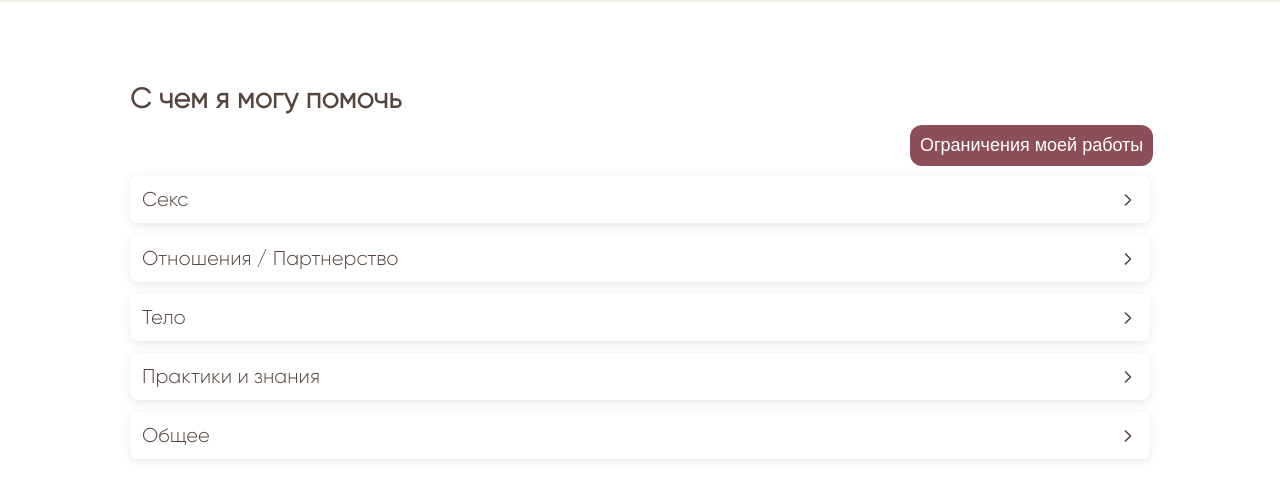
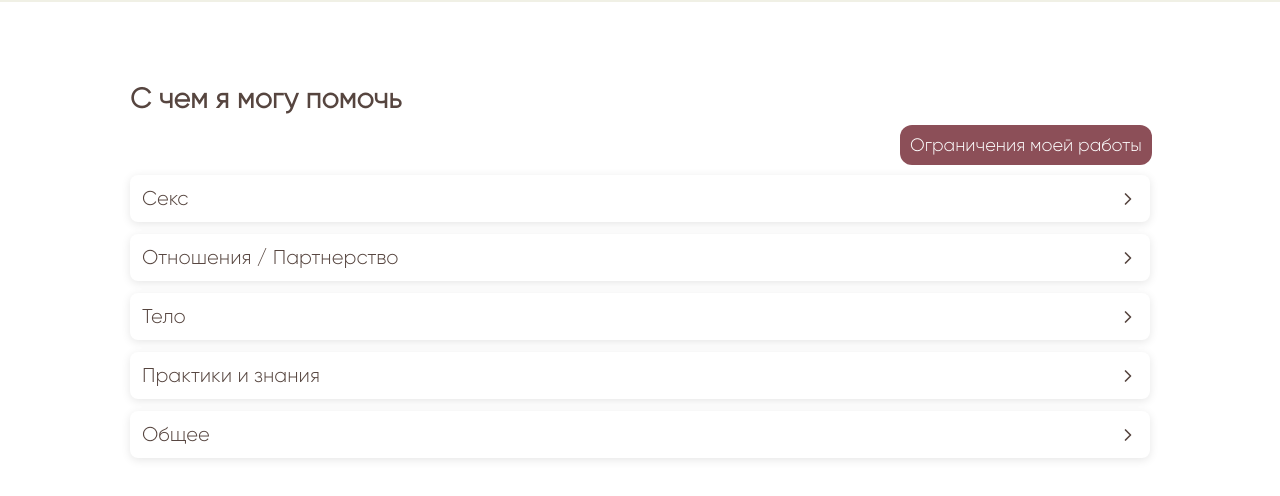
Before and after one commit to fireframes/erovnova-portfolio, a React (Vite) app: page / in a window 1280 px wide. Shown: the part 2100-2596 px from the top of the page. Built offline with nearby package versions, Linux system fonts and the light colour scheme.

Commit message:
fixed font fam for all buttons

```diff
--- a/src/components/Help.tsx
+++ b/src/components/Help.tsx
@@ -70,7 +70,7 @@ const Help: React.FC<HelpProps> = ({ onClick }) => {
                 openSections[section.title] ? "active" : ""
               }`}
             >
-              {section.title}
+              <span>{section.title}</span>
               {openSections[section.title] ? (
                 <ChevronDown size={20} />
               ) : (
--- a/src/styles.css
+++ b/src/styles.css
@@ -92,6 +92,13 @@ a:active,
 a:focus {
   outline: none;
   color: inherit; /* Prevents color change for active links */
+}
+
+/* Button styles */
+
+button,
+button * {
+  font-family: "Gilroy", sans-serif !important;
 }
 
 /* Header styles */
@@ -328,7 +335,7 @@ main {
   border-radius: 12px;
   border-style: none;
   top: -10px;
-  left: 780px;
+  left: 770px;
   opacity: 90%;
 }
 
@@ -343,7 +350,6 @@ main {
   border-radius: 8px;
   cursor: pointer;
   font-size: 20px;
-  font-family: "Gilroy", sans-serif !important;
   color: var(--primary-color);
   box-shadow: 0 2px 10px rgba(0, 0, 0, 0.1);
 }
```
